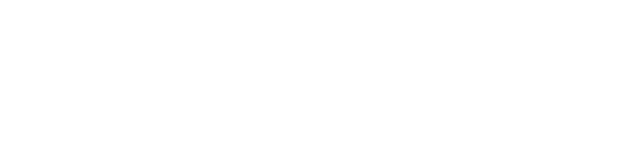
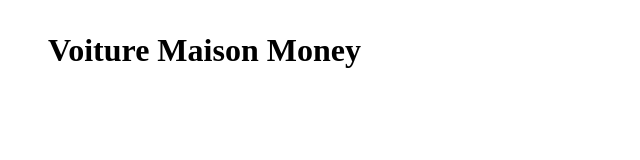
Before and after one commit to karimfadiga/Githubpage, a plain HTML site: page index.html in a window 1280 px wide. Shown: the whole page, without its empty margins (0-640 px from the left). Drawn offline with Linux system fonts and the light colour scheme.

Commit message:
Test 2 - liste

```diff
--- a/index.html
+++ b/index.html
@@ -9,7 +9,13 @@
     <title>
         Exercice TEST SVG
     </title>
-
+    <h1>
+        <ul>
+            Voiture
+            Maison
+            Money
+        </ul>
+    </h1>
 
 </body>
 </html>
```
